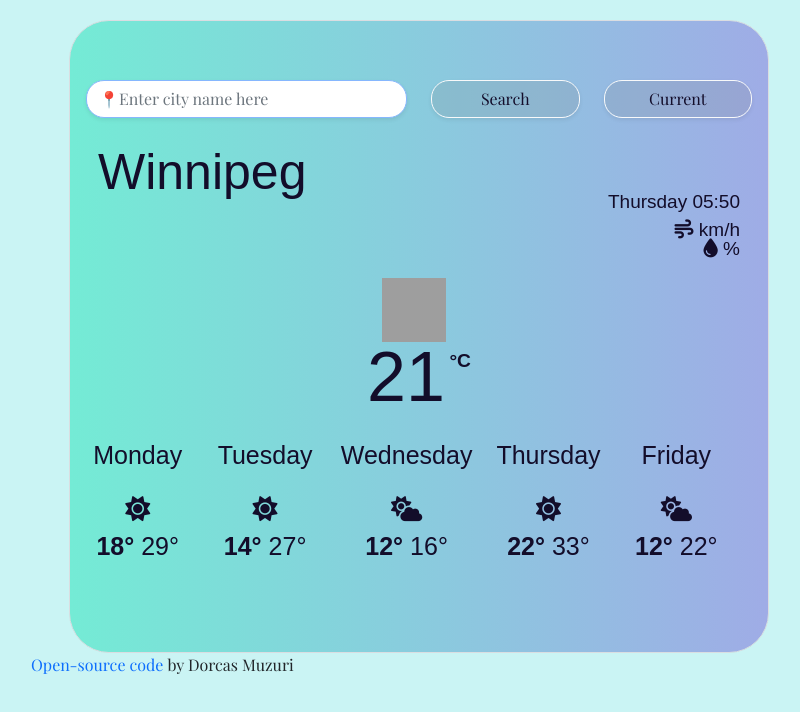
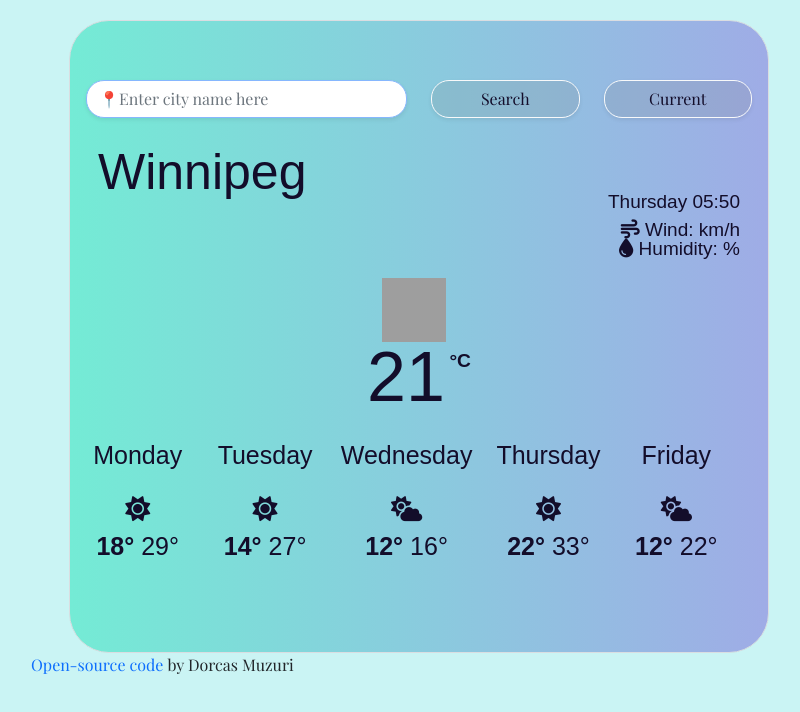
Before and after one commit to DorcasMuzuri/weather-project, a plain HTML site: page index.html in a window 1280 px wide. Shown: the whole page, without its empty margins (221-1021 px from the left). Drawn offline with nearby package versions, Linux system fonts and the light colour scheme; no server answers; grey boxes are pictures that could not be loaded.

Commit message:
Updated my wind/humidity status

```diff
--- a/index.html
+++ b/index.html
@@ -50,12 +50,12 @@
                 <div class="content">
                     <div class="container">
                         <h1 id="city">
-                            Winnipeg
+                        Winnipeg
                         </h1>
                         <ul>
                             <li id="date"></li>
-                            <li><i class="fa-solid fa-wind"></i> <span id="wind"></span> km/h</li>
-                            <li><i class="fa-solid fa-droplet"></i> <span id="humidity"></span>%</li>
+                            <li><i class="fa-solid fa-wind"></i> Wind: <span id="wind"></span> km/h</li>
+                            <li><i class="fa-solid fa-droplet"></i> Humidity:  <span id="humidity"></span>%</li>
                         </ul>
                     </div>
                     <div class="row">
```
